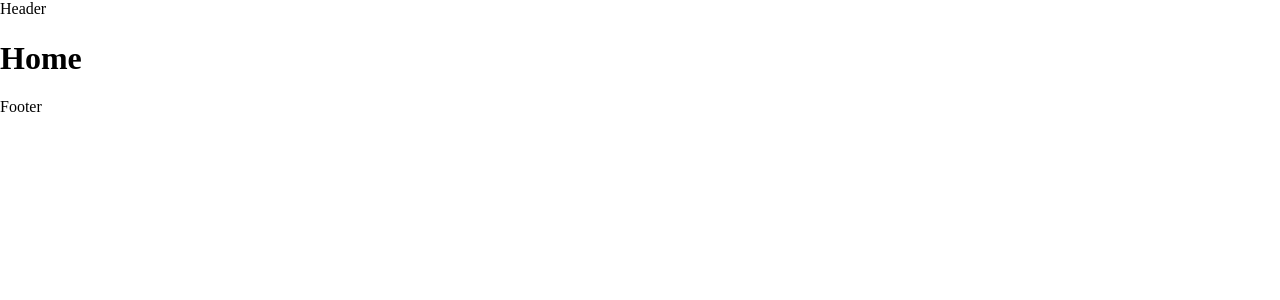
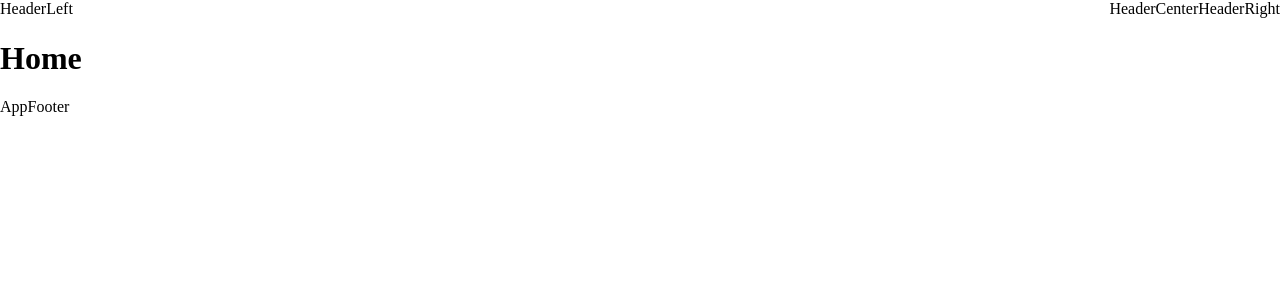
Before and after one commit to DantinZhang/Airbnb, a React (Create React App) app in the folder airbnb/: page /#/home in a window 1280 px wide. Shown: the top 300 px of the page. Built offline with nearby package versions, Linux system fonts and the light colour scheme; no server answers.

Commit message:
header的结构搭建

```diff
--- a/airbnb/package.json
+++ b/airbnb/package.json
@@ -16,6 +16,7 @@
     "react-redux": "^8.0.5",
     "react-router-dom": "^6.9.0",
     "react-scripts": "5.0.1",
+    "styled-components": "^5.3.8",
     "web-vitals": "^2.1.4"
   },
   "scripts": {
--- a/airbnb/src/App.jsx
+++ b/airbnb/src/App.jsx
@@ -1,16 +1,18 @@
 import React, { memo } from 'react';
 import { useRoutes } from 'react-router-dom';
 import routes from '@/router';
+import Header from 'components/app-header';
+import Footer from 'components/app-footer';
 
 const App = memo(() => {
   return (
     <div>
       <div className="app">
-        <div className="header">Header</div>
+        <Header/>
         <div className="content">
           {useRoutes(routes)}
         </div>
-        <div className="footer">Footer</div>
+        <Footer/>
       </div>
     </div>
   )
--- /dev/null
+++ b/airbnb/src/components/app-footer/index.jsx
@@ -0,0 +1,9 @@
+import React, { memo } from 'react'
+
+const AppFooter = memo(() => {
+  return (
+    <div>AppFooter</div>
+  )
+})
+
+export default AppFooter
--- /dev/null
+++ b/airbnb/src/components/app-header/c-cpns/header-center/index.jsx
@@ -0,0 +1,10 @@
+import React, { memo } from 'react';
+import CenterWrapper from './style';
+
+const HeaderCenter = memo(() => {
+  return (
+    <CenterWrapper>HeaderCenter</CenterWrapper>
+  )
+})
+
+export default HeaderCenter
--- /dev/null
+++ b/airbnb/src/components/app-header/c-cpns/header-center/style.js
@@ -0,0 +1,7 @@
+import styled from 'styled-components';
+
+const CenterWrapper = styled.div`
+
+`
+
+export default CenterWrapper;
--- /dev/null
+++ b/airbnb/src/components/app-header/c-cpns/header-left/index.jsx
@@ -0,0 +1,10 @@
+import React, { memo } from 'react';
+import LeftWrapper from './style';
+
+const HeaderLeft = memo(() => {
+  return (
+    <LeftWrapper>HeaderLeft</LeftWrapper>
+  )
+})
+
+export default HeaderLeft
--- /dev/null
+++ b/airbnb/src/components/app-header/c-cpns/header-left/style.js
@@ -0,0 +1,7 @@
+import styled from 'styled-components';
+
+const LeftWrapper = styled.div`
+    flex: 1;
+`
+
+export default LeftWrapper;
--- /dev/null
+++ b/airbnb/src/components/app-header/c-cpns/header-right/index.jsx
@@ -0,0 +1,10 @@
+import React, { memo } from 'react';
+import rightWrapper from './style';
+
+const HeaderRight = memo(() => {
+  return (
+    <rightWrapper>HeaderRight</rightWrapper>
+  )
+})
+
+export default HeaderRight
--- /dev/null
+++ b/airbnb/src/components/app-header/c-cpns/header-right/style.js
@@ -0,0 +1,7 @@
+import styled from 'styled-components';
+
+const rightWrapper = styled.div`
+    flex: 1;
+`
+
+export default rightWrapper;
--- /dev/null
+++ b/airbnb/src/components/app-header/index.jsx
@@ -0,0 +1,17 @@
+import React, { memo } from 'react';
+import HeaderCenter from './c-cpns/header-center';
+import HeaderLeft from './c-cpns/header-left';
+import HeaderRight from './c-cpns/header-right';
+import HeaderWrapper from './style';
+
+const AppHeader = memo(() => {
+  return (
+    <HeaderWrapper>
+      <HeaderLeft />
+      <HeaderCenter />
+      <HeaderRight />
+    </HeaderWrapper>
+  )
+})
+
+export default AppHeader;
--- /dev/null
+++ b/airbnb/src/components/app-header/style.js
@@ -0,0 +1,7 @@
+import styled from 'styled-components';
+
+const HeaderWrapper = styled.div`
+    display: flex;
+`
+
+export default HeaderWrapper;
--- a/airbnb/src/index.js
+++ b/airbnb/src/index.js
@@ -5,7 +5,7 @@ import { Provider } from 'react-redux';
 
 import App from './App';
 import 'normalize.css';  //先引入模板
-import '@/assets/css/reset.css' //引入自定义样式
+import 'assets/css/reset.css' //引入自定义样式
 import store from '@/store'
 
 const root = ReactDOM.createRoot(document.getElementById('root'));
```
Also changed, not shown: 1 other file (tests, documents, lock files or other folders).
